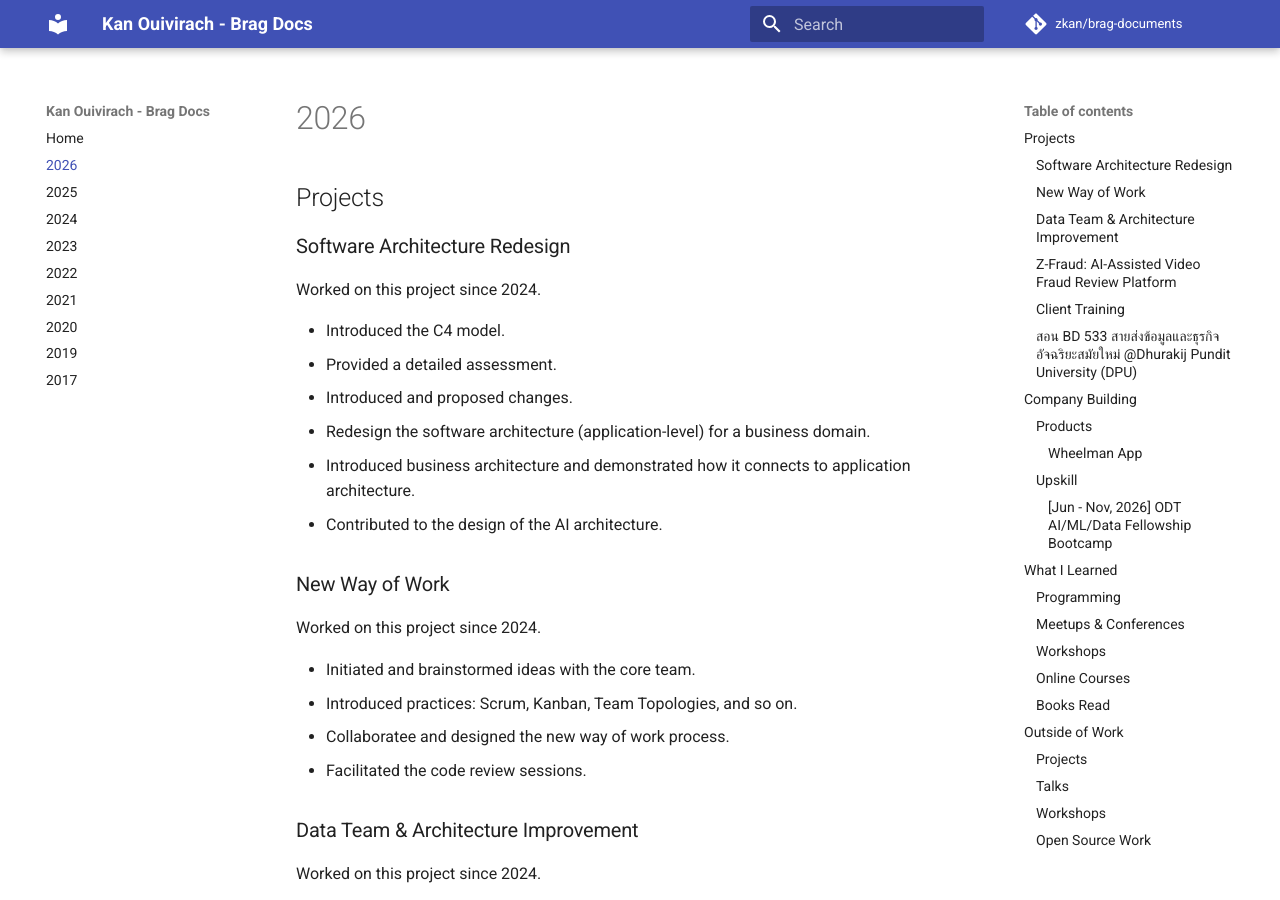
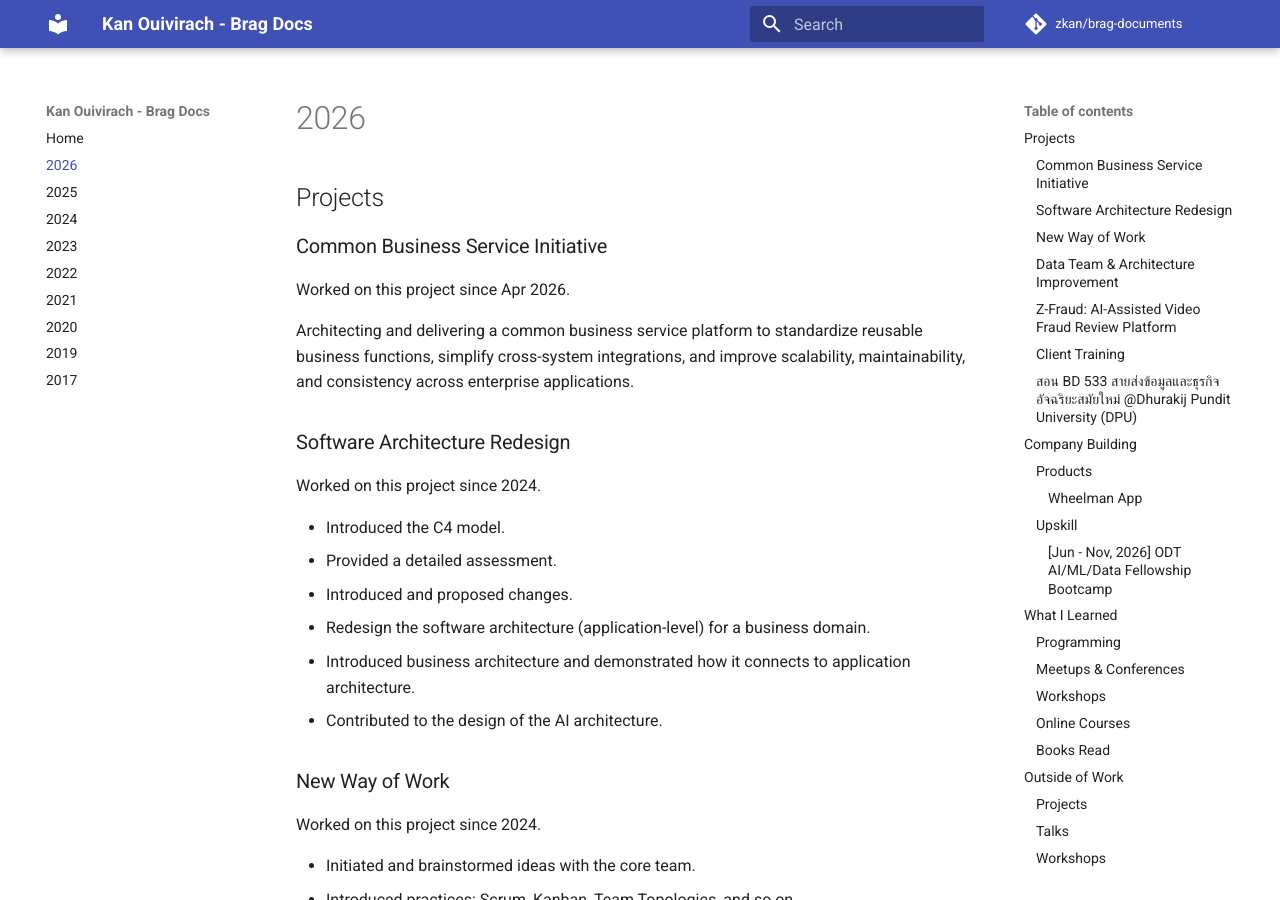
Before and after one commit to zkan/brag-documents, an MkDocs documentation site: the page built from docs/2026.md, in a window 1280 px wide and 900 px high. Built offline with MkDocs 1.6.1 and Material for MkDocs 9.7.7, drawn with Linux system fonts in a browser that asks for light colours; comment, search, counter and statistics services are not loaded.

Commit message:
Add common service project

```diff
--- a/docs/2026.md
+++ b/docs/2026.md
@@ -1,6 +1,14 @@
 # 2026
 
 ## Projects
+
+### Common Business Service Initiative
+
+Worked on this project since Apr 2026.
+
+Architecting and delivering a common business service platform to standardize
+reusable business functions, simplify cross-system integrations, and improve
+scalability, maintainability, and consistency across enterprise applications.
 
 ### Software Architecture Redesign
 
```
